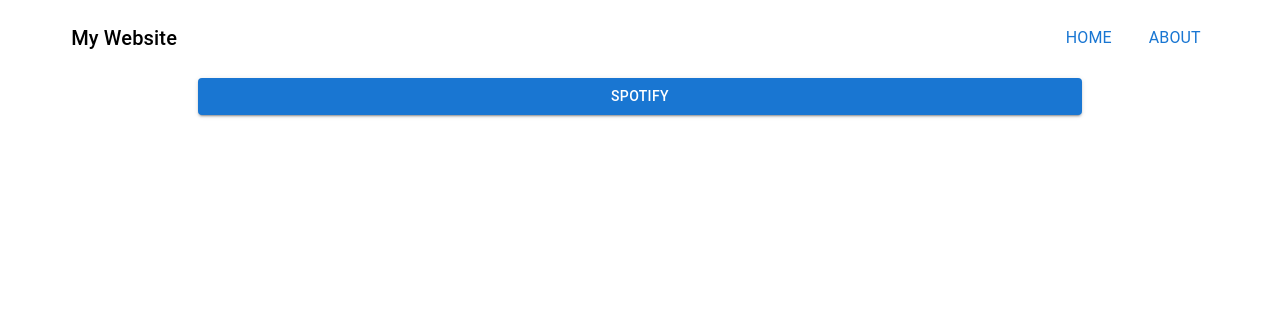
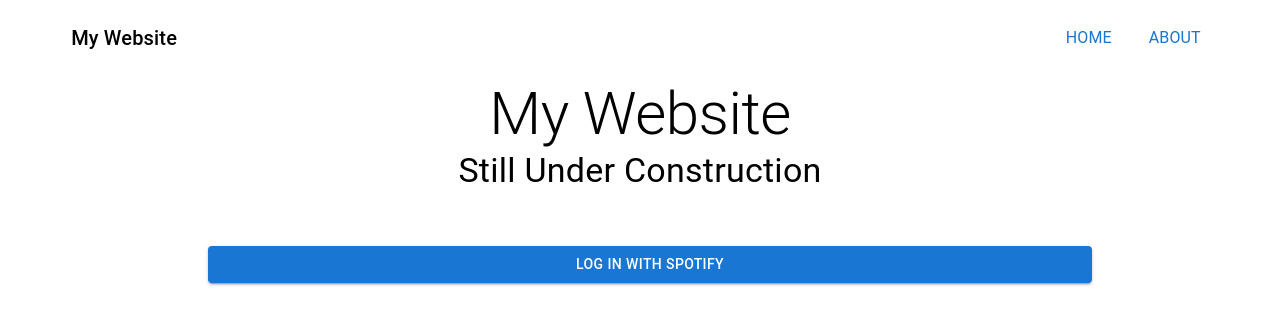
Before and after one commit to charlieboalch/song-to-movie-web, a React (Vite) app: page / in a window 1280 px wide. Shown: the top 324 px of the page. Built offline with nearby package versions, Linux system fonts and the light colour scheme.

Commit message:
Improve layout and authentication screen

```diff
--- a/src/About.tsx
+++ b/src/About.tsx
@@ -1,3 +1,5 @@
+import {Typography} from "@mui/material"
+
 export const About = () => {
-    return <div></div>
+    return <Typography variant={'body1'}>Song to movie mapping</Typography>
 }
--- a/src/Home.tsx
+++ b/src/Home.tsx
@@ -1,23 +1,11 @@
-import {styled} from "@mui/material"
 import {useState} from "react";
 import {SpotifyApi} from "@spotify/web-api-ts-sdk";
 import {Auth} from "./components/Auth.tsx";
 import {Movies} from "./components/Movies.tsx";
 
-const Content = styled('div')`
-    display: flex;
-    margin-left: 15%;
-    margin-right: 15%;
-    flex-direction: column;
-`
-
 export const Home = () => {
     const [client, setSpotifySdk] = useState<SpotifyApi | null>(null);
 
-    const body = (client == null) ? <Auth setSpotifySdk={setSpotifySdk} />
-        : <Movies client={client} />
-
-    return <Content>
-        {body}
-    </Content>
+    return (client == null) ? <Auth setSpotifySdk={setSpotifySdk}/>
+        : <Movies client={client}/>
 }
--- a/src/MainLayout.tsx
+++ b/src/MainLayout.tsx
@@ -1,5 +1,6 @@
 import {Outlet, useNavigate} from "react-router";
 import {Button, styled, Typography} from "@mui/material";
+import {Content} from "./lib/Content.tsx";
 
 const Navbar = styled('div')`
     display: flex;
@@ -30,6 +31,8 @@
                 </Button>
             </Flex>
         </Navbar>
-        <Outlet />
+        <Content>
+            <Outlet />
+        </Content>
     </>
 }
--- a/src/components/Auth.tsx
+++ b/src/components/Auth.tsx
@@ -1,11 +1,20 @@
-import {Button, styled} from "@mui/material";
+import {Button, styled, Typography} from "@mui/material";
 import {SpotifyApi} from "@spotify/web-api-ts-sdk";
 import * as React from "react";
+
+const Content = styled('div')`
+    display: flex;
+    flex-direction: column;
+    width: 100%;
+    text-align: center;
+`
 
 const AuthButtons = styled('div')`
     display: flex;
     gap: 10px;
     width: 100%;
+    padding: 10px;
+    margin-top: 5%;
 `
 
 const ServiceButton = styled(Button)`
@@ -18,8 +27,6 @@
 
 export const Auth = ({ setSpotifySdk }: AuthParams) => {
     const spotifyAuth = async () => {
-        console.log('hello')
-
         const client = SpotifyApi.withUserAuthorization(
             "d7643f41b89b4f0f9b62ad17dd411317", "http://127.0.0.1:5173",
             ["playlist-read-private", "user-top-read"]);
@@ -27,7 +34,11 @@
         setSpotifySdk(client)
     }
 
-    return <AuthButtons>
-        <ServiceButton variant={'contained'} onClick={spotifyAuth}>Spotify</ServiceButton>
-    </AuthButtons>
+    return <Content>
+        <Typography variant={'h2'}>My Website</Typography>
+        <Typography variant={'h4'}>Still Under Construction</Typography>
+        <AuthButtons>
+            <ServiceButton variant={'contained'} onClick={spotifyAuth}>Log in with Spotify</ServiceButton>
+        </AuthButtons>
+    </Content>
 }
--- a/src/components/Movies.tsx
+++ b/src/components/Movies.tsx
@@ -220,7 +220,7 @@
             </Select>
         </FormControl>
         {searchMenu}
-        <TrackDetails analysis={trackVectors} expected={tracks.split(',').length} />
+        <TrackDetails analysis={trackVectors} expected={(tracks == '') ? 0 : tracks.split(',').length} />
     </SubSection>
 }
 
@@ -245,6 +245,10 @@
     }
 
     if (analysis == null || analysis.length == 0) {
+        if (expected == 0) {
+            return <div></div>
+        }
+
         return <SubSection style={{paddingTop: '5%', gap: 5}}>
             <LinearProgress variant={'indeterminate'} />
         </SubSection>
--- /dev/null
+++ b/src/lib/Content.tsx
@@ -0,0 +1,8 @@
+import {styled} from "@mui/material";
+
+export const Content = styled('div')`
+    display: flex;
+    margin-left: 15%;
+    margin-right: 15%;
+    flex-direction: column;
+`
```
